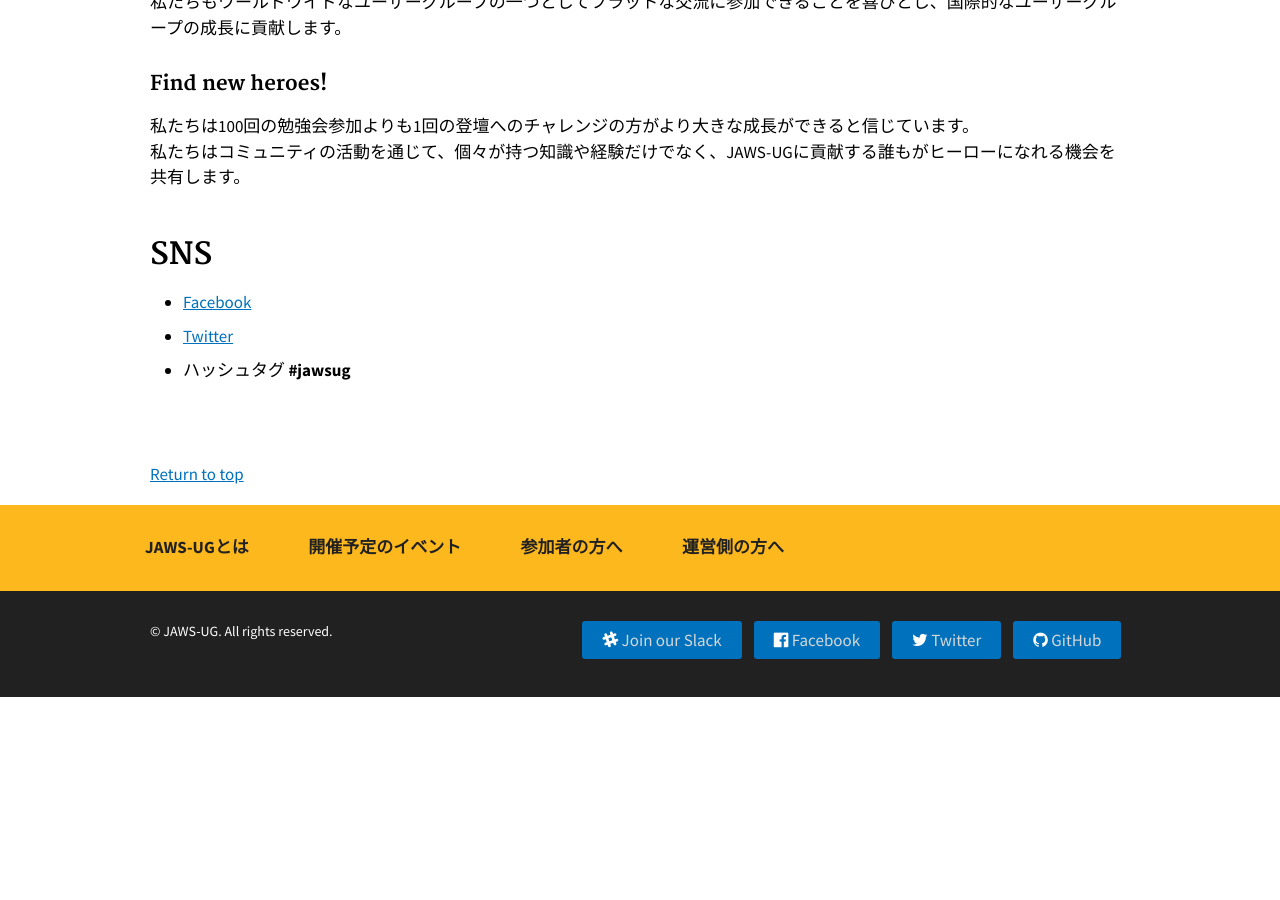
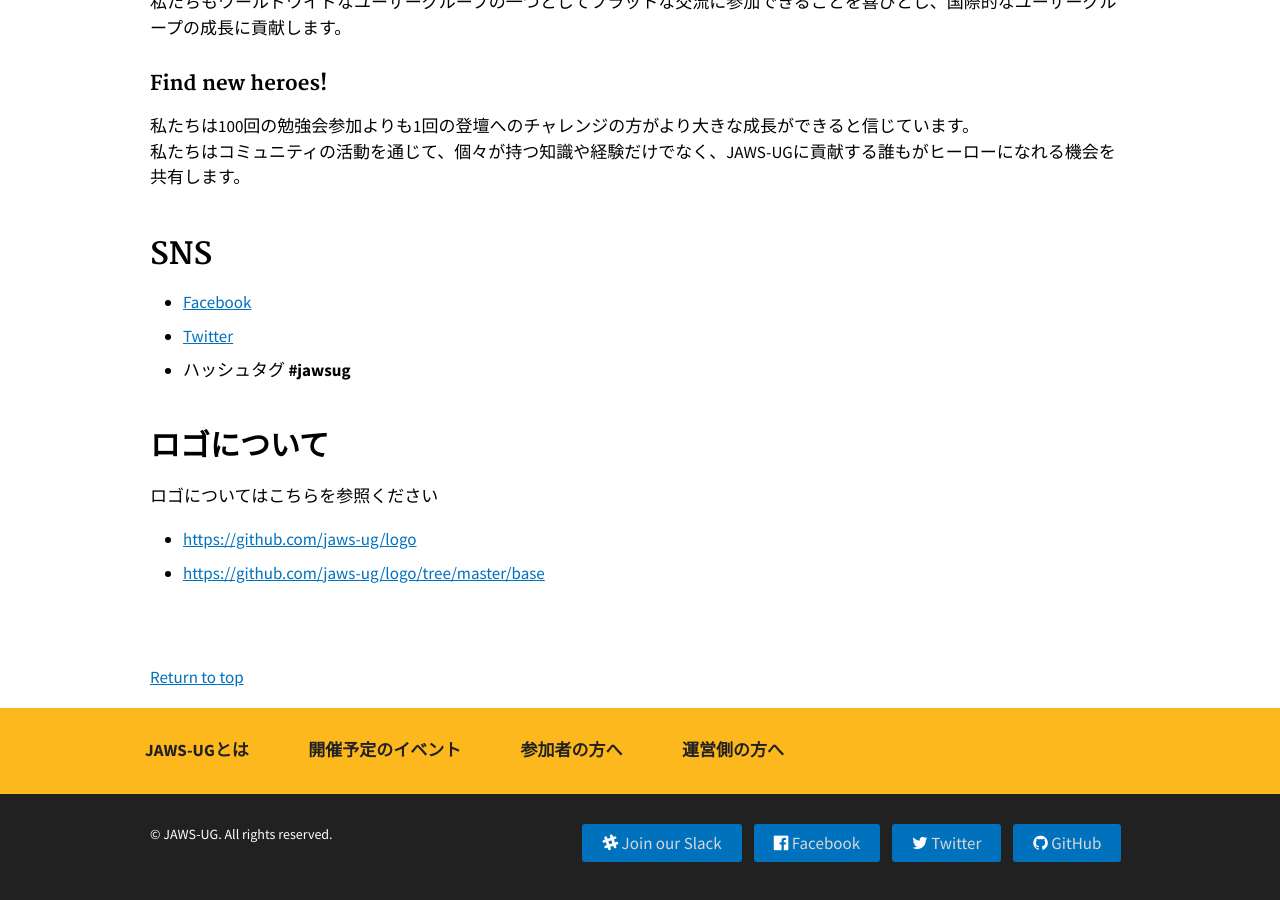
Before and after one commit to jaws-ug/jaws-ug.jp, a Jekyll site: the page built from pages/about-us.md, in a window 1280 px wide and 900 px high, scrolled down 1221 px. Built offline with Jekyll 4.4.1, drawn with Linux system fonts in a browser that asks for light colours; before the commit the page ends 1918 px from its top, so only the background shows below that.

Commit message:
ロゴについて

```diff
--- a/pages/about-us.md
+++ b/pages/about-us.md
@@ -2,6 +2,7 @@
 title: JAWS-UGとは
 permalink: /about-us/
 layout: page
+description: JAWS-UGとは、AWS (Amazon Web Services) が提供するクラウドコンピューティングを利用する人々の集まり（コミュニティ）です。
 ---
 
 JAWS-UGとは、AWS (Amazon Web Services) が提供するクラウドコンピューティングを利用する人々の集まり（コミュニティ）です。
@@ -39,3 +40,8 @@
 * [Facebook](https://www.facebook.com/{{ site.facebook.username| escape }})
 * [Twitter](https://twitter.com/{{ site.twitter.username| escape }})
 * ハッシュタグ **#jawsug**
+
+## ロゴについて
+ロゴについてはこちらを参照ください
+* [https://github.com/jaws-ug/logo](https://github.com/jaws-ug/logo)
+* [https://github.com/jaws-ug/logo/tree/master/base](https://github.com/jaws-ug/logo/tree/master/base)
```
